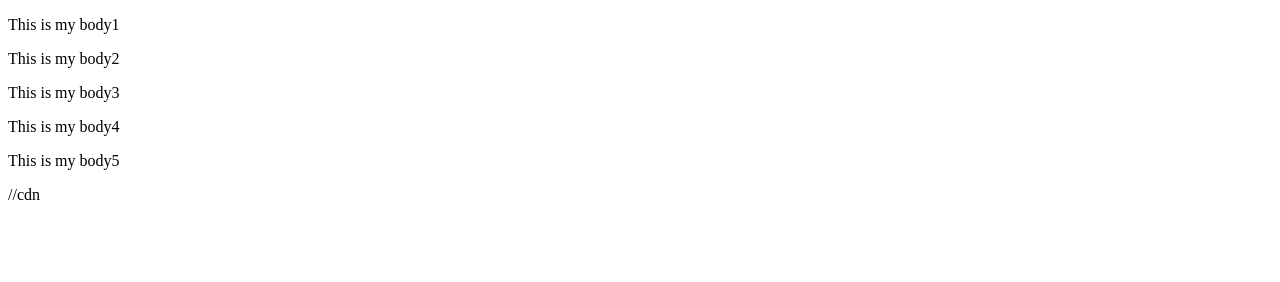
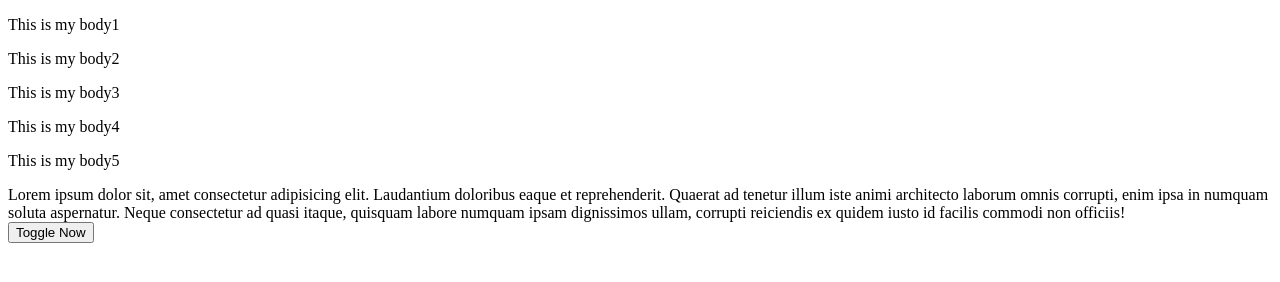
Before and after one commit to snehil-01/jQuery, a plain HTML site: page index.html in a window 1280 px wide. Drawn offline with Linux system fonts and the light colour scheme.

Commit message:
uptil slideUp

```diff
--- a/index.html
+++ b/index.html
@@ -12,12 +12,17 @@
     <p class="odd">This is my body3</p>
     <p>This is my body4</p>
     <p>This is my body5</p>
+
+    <div id="wiki">
+        Lorem ipsum dolor sit, amet consectetur adipisicing elit. Laudantium doloribus eaque et reprehenderit. Quaerat ad tenetur illum iste animi architecto laborum omnis corrupti, enim ipsa in numquam soluta aspernatur. Neque consectetur ad quasi itaque, quisquam labore numquam ipsam dignissimos ullam, corrupti reiciendis ex quidem iusto id facilis commodi non officiis!
+    </div>
+
+    <button id="butt">Toggle Now</button>
   </body>
 
   <script src="js/jquery-3.7.1.min.js"></script>
 
   <!-- <script src="https://code.jquery.com/jquery-3.7.1.min.js" integrity="sha256-/JqT3SQfawRcv/BIHPThkBvs0OEvtFFmqPF/lYI/Cxo=" crossorigin="anonymous"></script> -->
-  //cdn
 
-  <script src="./js/myJQuery.js"></script>
+<script src="./js/myJQuery.js"></script>
 </html>
--- a/js/myJQuery.js
+++ b/js/myJQuery.js
@@ -1,5 +1,4 @@
 $(document).ready(function () {
-
   console.log("We are using jQuery");
   console.log(jQuery);
   // jQuery Syntax looks like this
@@ -34,8 +33,56 @@ $(document).ready(function () {
   //   $('.odd').click()
 
   // other selectors
-//   $('*').click() // clicks on all the elements
-//   $('p.odd').click() // clicks on all the elements
-//   $('p:first').click() // clicks on all the elements
+  //   $('*').click() // clicks on all the elements
+  //   $('p.odd').click() // clicks on all the elements
+  //   $('p:first').click() // clicks on all the elements
 
+  // Events in jQuery
+  // Mouse events = click, dblclick, mouseenter, mouseleave
+  // KeyboardEvent = keypress, keydown, MediaKeyStatusMap
+  // form events = submit, change, focus, blur
+  // document/window events = load, resize, scroll, unload
+
+  // $('p').dblclick(function(){
+  //     console.log("you double cliked on p")
+  // })
+  // $('p').mouseenter(function(){
+  //     console.log(`you entered`,this)
+  // })
+  // $('p').mouseleave(function(){
+  //     console.log("mouse leave")
+  // })
+  // $('p').hover(function(){
+  //     console.log("you hovered on", this)
+  // },function(){
+  //     console.log("thanks for coming!!")
+  // })
+
+  // $('p').on({
+  //     click:function(){
+  //         console.log("yoou clicked",this);
+  //     },
+  //     mouseenter:function(){
+  //         console.log("mouse Entered ",this);
+  //     }
+  // })
+
+  // $('#wiki').hide(1000,function(){
+  //     console.log("div chupa diya gaya hain!!")
+  // })
+  // $('#wiki').show(1000,function(){
+  //     console.log("div show hoe gaya hain!!")
+  // })
+  // $('#butt').click(function(){
+  //   $('#wiki').toggle(1000);
+  // })
+
+  // $('#wiki').fadeOut(3000)
+  // $('#wiki').fadeIn(3000)
+
+  // $("#butt").click(function () {
+  //   $("#wiki").fadeToggle(1000);
+  // });
+  $('#wiki').slideUp(1000)
+  $('#wiki').slideDown(1000)
 });
```
